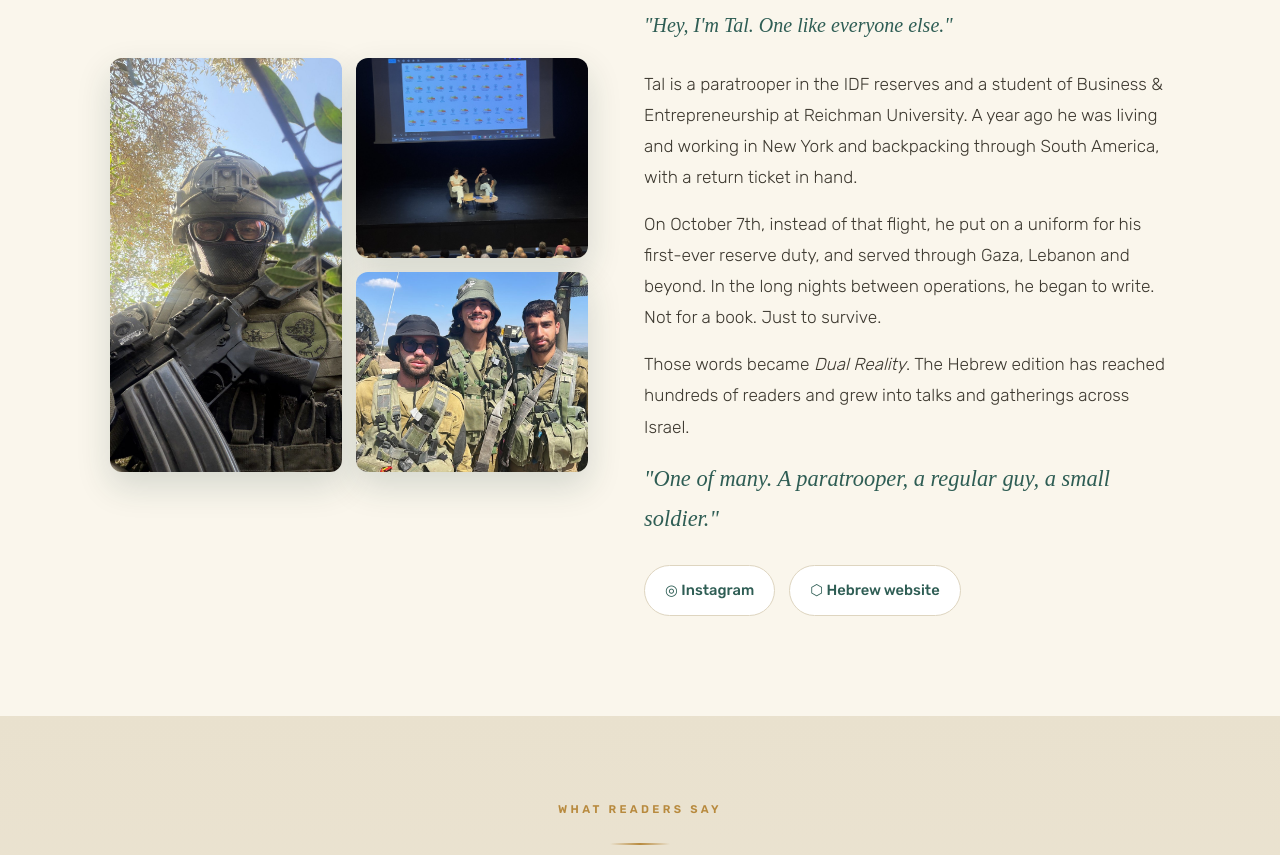
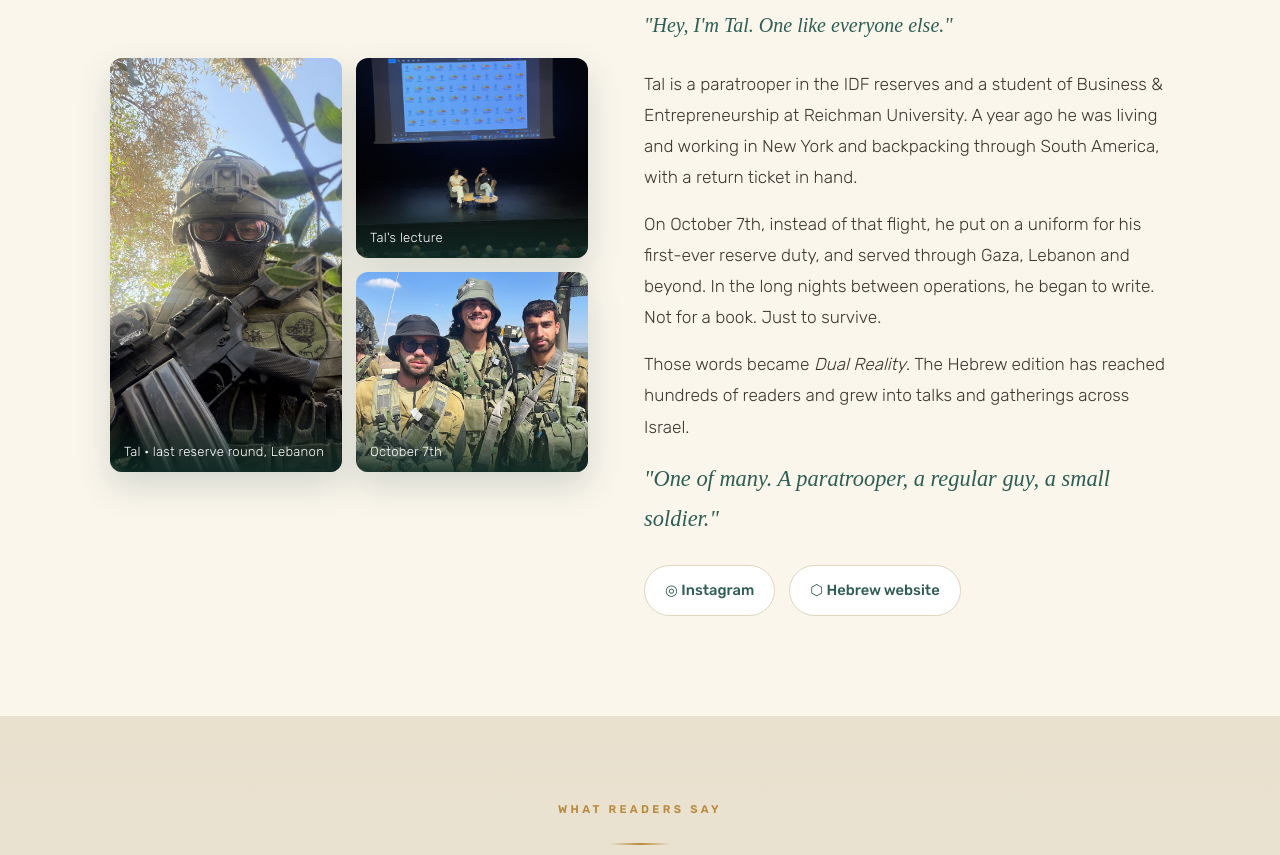
Before and after one commit to talbooks12-eng/dual-reality, a plain HTML site: page index.html in a window 1280 px wide. Shown: the part 6023-6878 px from the top of the page. Drawn offline with Linux system fonts and the light colour scheme; a web font is replaced by a local one.

Commit message:
Blur teammates' faces in book-field (books kept visible); add author photo captions

```diff
--- a/index.html
+++ b/index.html
@@ -140,9 +140,11 @@
   .author{background:var(--cream)}
   .author-grid{display:grid;grid-template-columns:1fr 1.1fr;gap:56px;align-items:center}
   .author-photos{display:grid;grid-template-columns:1fr 1fr;grid-auto-rows:200px;gap:14px}
-  .author-photos img{width:100%;height:100%;object-fit:cover;border-radius:12px;box-shadow:0 14px 34px rgba(20,58,49,.16);transition:.3s}
-  .author-photos img:hover{transform:scale(1.02)}
-  .author-photos img.tall{grid-row:span 2}
+  .author-photos figure{position:relative;margin:0;border-radius:12px;overflow:hidden;box-shadow:0 14px 34px rgba(20,58,49,.16)}
+  .author-photos figure.tall{grid-row:span 2}
+  .author-photos img{width:100%;height:100%;object-fit:cover;display:block;transition:.5s}
+  .author-photos figure:hover img{transform:scale(1.04)}
+  .author-photos figcaption{position:absolute;left:0;right:0;bottom:0;padding:28px 14px 11px;background:linear-gradient(transparent,rgba(14,42,36,.9));color:#fff;font-size:.82rem;letter-spacing:.02em;line-height:1.35}
   .author-text h2{font-size:3rem}
   .author-text .heb{color:var(--sea);font-size:1.25rem;margin:6px 0 20px}
   .author-text p{color:#3c382f;margin-bottom:16px;font-size:1.08rem}
@@ -402,9 +404,9 @@
 <section class="author">
   <div class="wrap author-grid">
     <div class="author-photos reveal">
-      <img class="tall" src="img/portrait.jpg" alt="Tal in uniform">
-      <img src="img/lecture.jpg" alt="Tal speaking on stage">
-      <img src="img/brothers.jpg" alt="Tal with his unit">
+      <figure class="tall"><img src="img/portrait.jpg" alt="Tal in uniform, Lebanon"><figcaption>Tal · last reserve round, Lebanon</figcaption></figure>
+      <figure><img src="img/lecture.jpg" alt="Tal speaking on stage"><figcaption>Tal's lecture</figcaption></figure>
+      <figure><img src="img/brothers.jpg" alt="With his unit"><figcaption>October 7th</figcaption></figure>
     </div>
     <div class="author-text">
       <span class="eyebrow reveal">The author</span>
```
Also changed, not shown: img/book-field.jpg.
